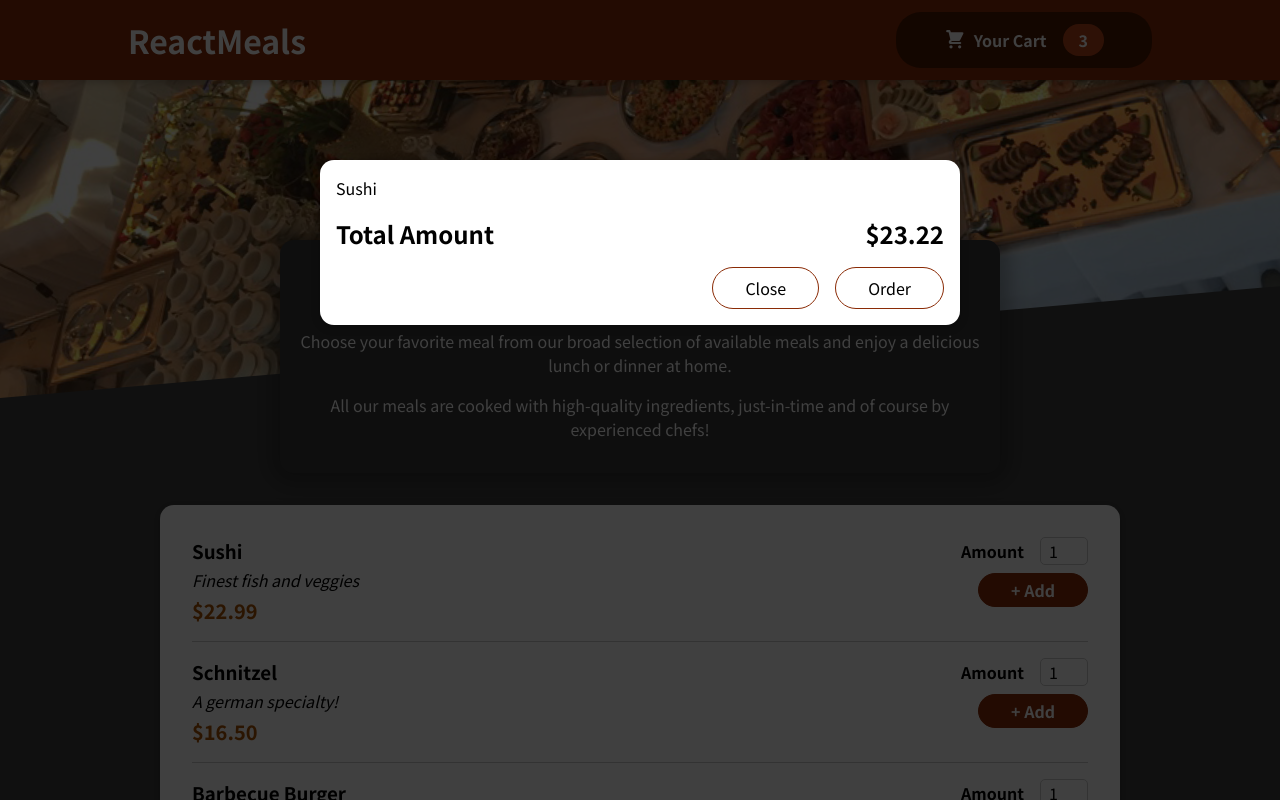
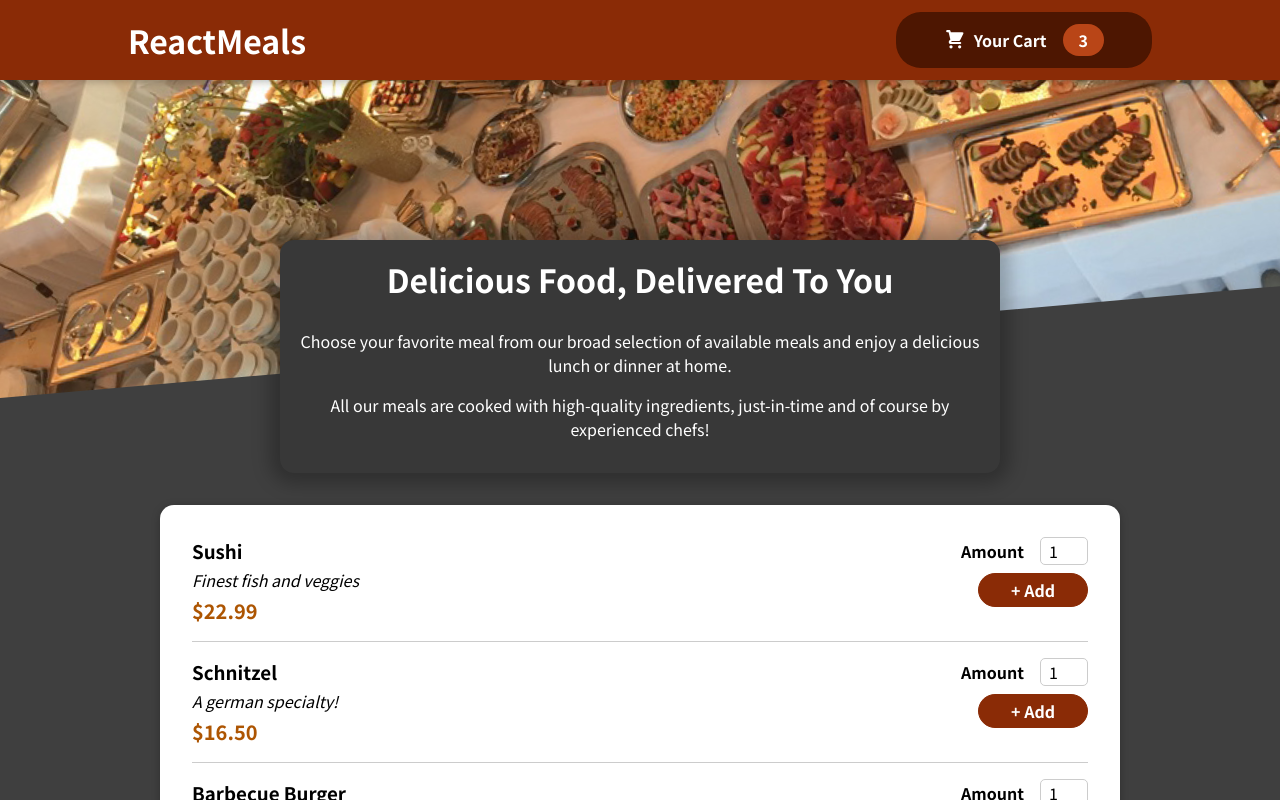
Before and after one commit to basiltt/react-food-order-app-3, a React (Create React App) app: page / in a window 1280 px wide. Shown: the top 800 px of the page. Built offline with nearby package versions, Linux system fonts and the light colour scheme.

Commit message:
Manage cart and modal state
modify files Cart.js, Modal.js, App.js, Header.js and HeaderCartButton.js

```diff
--- a/src/App.js
+++ b/src/App.js
@@ -2,13 +2,23 @@ import Header from "./components/Layout/Header";
 import {Fragment} from "react";
 import Meals from "./components/Meals/Meals";
 import Cart from "./components/Cart/Cart";
-
+import {useState} from "react";
 
 function App() {
+    const [cartIsShown, setCartIsShown] = useState(false);
+
+    const showCartHandler = event => {
+        setCartIsShown(true);
+    };
+
+    const hideCartHandler = event => {
+        setCartIsShown(false);
+    };
+
     return (
         <Fragment>
-            <Cart />
-            <Header />
+            {cartIsShown && <Cart onHideCart={hideCartHandler}/>}
+            <Header onShowCart={showCartHandler} />
             <main>
                 <Meals />
             </main>
--- a/src/components/Cart/Cart.js
+++ b/src/components/Cart/Cart.js
@@ -10,14 +10,14 @@ function Cart(props) {
         </ul>
     );
     return (
-        <Modal>
+        <Modal onHideCart={props.onHideCart}>
             {cartItems}
             <div className={styles.total}>
                 <span>Total Amount</span>
                 <span>$23.22</span>
             </div>
             <div className={styles.actions}>
-                <button>Close</button>
+                <button onClick={props.onHideCart}>Close</button>
                 <button>Order</button>
             </div>
         </Modal>
--- a/src/components/Layout/Header.js
+++ b/src/components/Layout/Header.js
@@ -8,7 +8,7 @@ function Header(props) {
         <Fragment>
             <header className={styles.header}>
                 <h1>ReactMeals</h1>
-                <HeaderCartButton/>
+                <HeaderCartButton onClick={props.onShowCart}/>
             </header>
             <div className={styles['main-image']}>
                 <img src={mealsImage} alt="A table full of delicious food!"/>
--- a/src/components/Layout/HeaderCartButton.js
+++ b/src/components/Layout/HeaderCartButton.js
@@ -5,7 +5,7 @@ import CartIcon from "../Cart/CartIcon";
 
 function HeaderCartButton(props) {
     return (
-        <button className={styles.button}>
+        <button className={styles.button} onClick={props.onClick}>
             <span className={styles.icon}>
                 <CartIcon />
             </span>
--- a/src/components/UI/Modal.js
+++ b/src/components/UI/Modal.js
@@ -4,7 +4,7 @@ import {createPortal} from "react-dom";
 
 const Backdrop = props => {
     return (
-        <div className={styles.backdrop} />
+        <div className={styles.backdrop} onClick={props.onClick}/>
     )
 };
 
@@ -21,7 +21,7 @@ const portalElement = document.getElementById('overlays');
 function Modal(props) {
     return (
         <Fragment>
-            {createPortal(<Backdrop />, portalElement)}
+            {createPortal(<Backdrop onClick={props.onHideCart}/>, portalElement)}
             {createPortal(<ModalOverlay>{props.children}</ModalOverlay>, portalElement)}
         </Fragment>
     );
```
